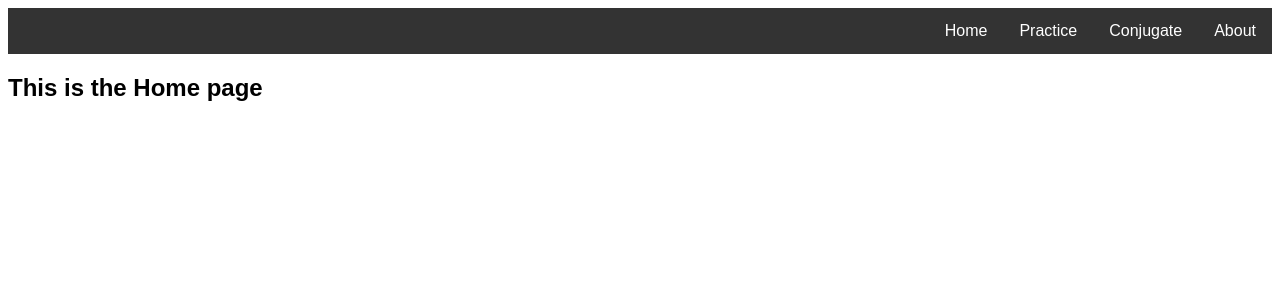
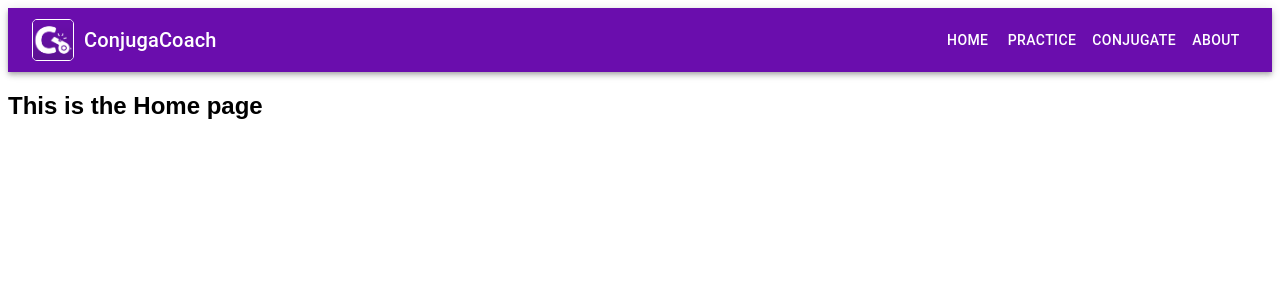
Before and after one commit to rachlpratt/conjuga-coach, a React (Create React App) app in the folder frontend/: page / in a window 1280 px wide. Shown: the top 300 px of the page. Built offline with nearby package versions, Linux system fonts and the light colour scheme.

Commit message:
Create basic style file and change navbar

```diff
--- a/frontend/src/Layout.js
+++ b/frontend/src/Layout.js
@@ -1,15 +1,19 @@
 import React from "react";
+import { Outlet } from "react-router-dom";
+import { ThemeProvider } from '@mui/material/styles';
 import Navbar from "./components/Navbar/Navbar";
-import { Link, Outlet } from "react-router-dom";
+import theme from './theme/theme';
 
 function Layout() {
   return (
-    <div>
-      <Navbar />
+    <ThemeProvider theme={theme}>
       <div>
-        <Outlet />
+        <Navbar />
+        <div>
+          <Outlet />
+        </div>
       </div>
-    </div>
+    </ThemeProvider>
   );
 }
 
--- a/frontend/src/components/Navbar/Navbar.css
+++ /dev/null
@@ -1,28 +0,0 @@
-nav {
-    background-color: #333;
-    overflow: hidden;
-  }
-
-  nav ul {
-    list-style-type: none;
-    padding: 0;
-    margin: 0;
-    display: flex;
-    justify-content: right;
-  }
-
-  nav ul li {
-    float: right;
-  }
-
-  nav ul li a {
-    display: block;
-    color: white;
-    text-align: center;
-    padding: 14px 16px;
-    text-decoration: none;
-  }
-
-  nav ul li a:hover {
-    background-color: #967BB6;
-  }
--- a/frontend/src/components/Navbar/Navbar.js
+++ b/frontend/src/components/Navbar/Navbar.js
@@ -1,17 +1,86 @@
-import React from 'react';
+import React, { useState } from 'react';
 import { Link } from 'react-router-dom';
-import './Navbar.css';
+import { AppBar, Toolbar, Typography, IconButton, Menu, MenuItem, useMediaQuery, Button, useTheme } from '@mui/material';
+import MenuIcon from '@mui/icons-material/Menu';
 
 function Navbar() {
+  const [anchorEl, setAnchorEl] = useState(null);
+  const theme = useTheme();
+  const isMobile = useMediaQuery(theme.breakpoints.down('md'));
+
+  const handleMenu = (event) => {
+    setAnchorEl(event.currentTarget);
+  };
+
+  const handleClose = () => {
+    setAnchorEl(null);
+  };
+
+  const menuItems = [
+    { label: 'Home', path: '/' },
+    { label: 'Practice', path: '/practice' },
+    { label: 'Conjugate', path: '/conjugate' },
+    { label: 'About', path: '/about' },
+  ];
+
   return (
-    <nav>
-      <ul>
-        <li><Link to="/">Home</Link></li>
-        <li><Link to="/practice">Practice</Link></li>
-        <li><Link to="/conjugate">Conjugate</Link></li>
-        <li><Link to="/about">About</Link></li>
-      </ul>
-    </nav>
+    <AppBar position="static">
+      <Toolbar>
+        <img
+          src="/app_logo.png"
+          alt="ConjugaCoach Logo"
+          style={{
+            marginRight: '10px',
+            height: '40px',
+            borderRadius: '5px',
+            border: '1px solid white'
+          }} />
+        <Typography variant="h6" component="div" sx={{ flexGrow: 1 }}>
+          ConjugaCoach
+        </Typography>
+        {isMobile ? (
+          <>
+            <IconButton
+              edge="start"
+              color="inherit"
+              aria-label="menu"
+              onClick={handleMenu}
+            >
+              <MenuIcon />
+            </IconButton>
+            <Menu
+              id="menu-appbar"
+              anchorEl={anchorEl}
+              anchorOrigin={{
+                vertical: 'top',
+                horizontal: 'right',
+              }}
+              KeepMounted
+              transformOrigin={{
+                vertical: 'top',
+                horizontal: 'right',
+              }}
+              open={Boolean(anchorEl)}
+              onClose={handleClose}
+            >
+              {menuItems.map((item) => (
+                <MenuItem key={item.label} onClick={handleClose} component={Link} to={item.path}>
+                  {item.label}
+                </MenuItem>
+              ))}
+            </Menu>
+          </>
+        ) : (
+          <div>
+            {menuItems.map((item) => (
+              <Button key={item.label} color="inherit" component={Link} to={item.path}>
+                {item.label}
+              </Button>
+            ))}
+          </div>
+        )}
+      </Toolbar>
+    </AppBar>
   );
 }
 
--- /dev/null
+++ b/frontend/src/theme/theme.js
@@ -0,0 +1,11 @@
+import { createTheme } from '@mui/material/styles';
+
+const theme = createTheme({
+  palette: {
+    primary: {
+      main: '#6A0DAD'
+    },
+  },
+});
+
+export default theme;
```
